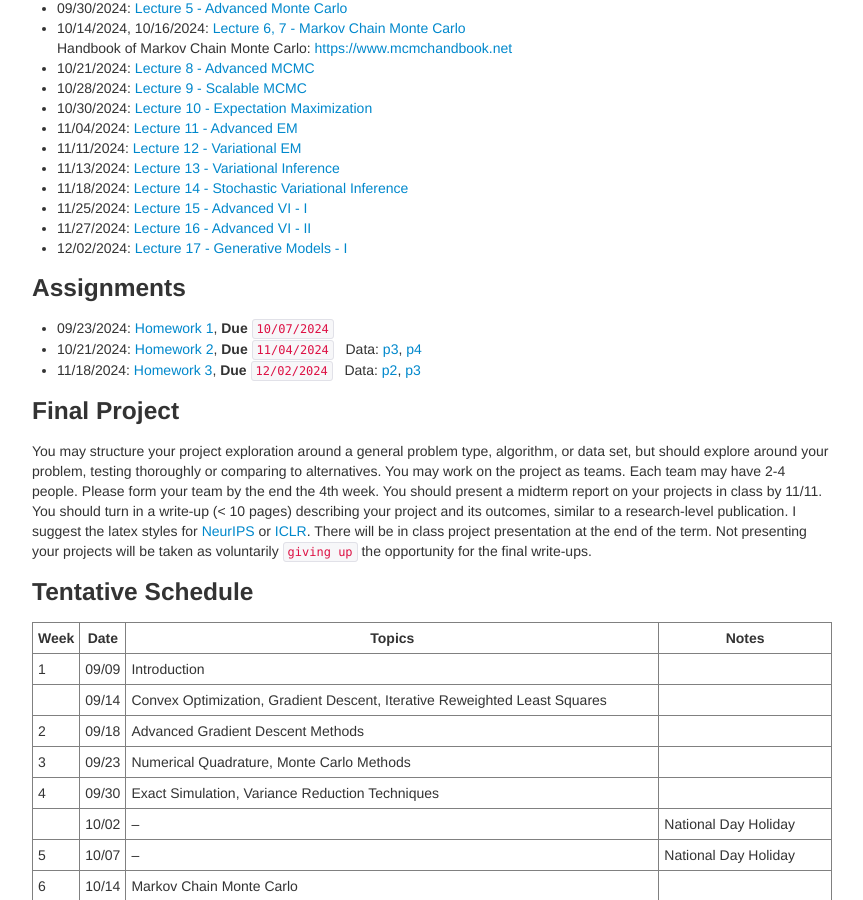
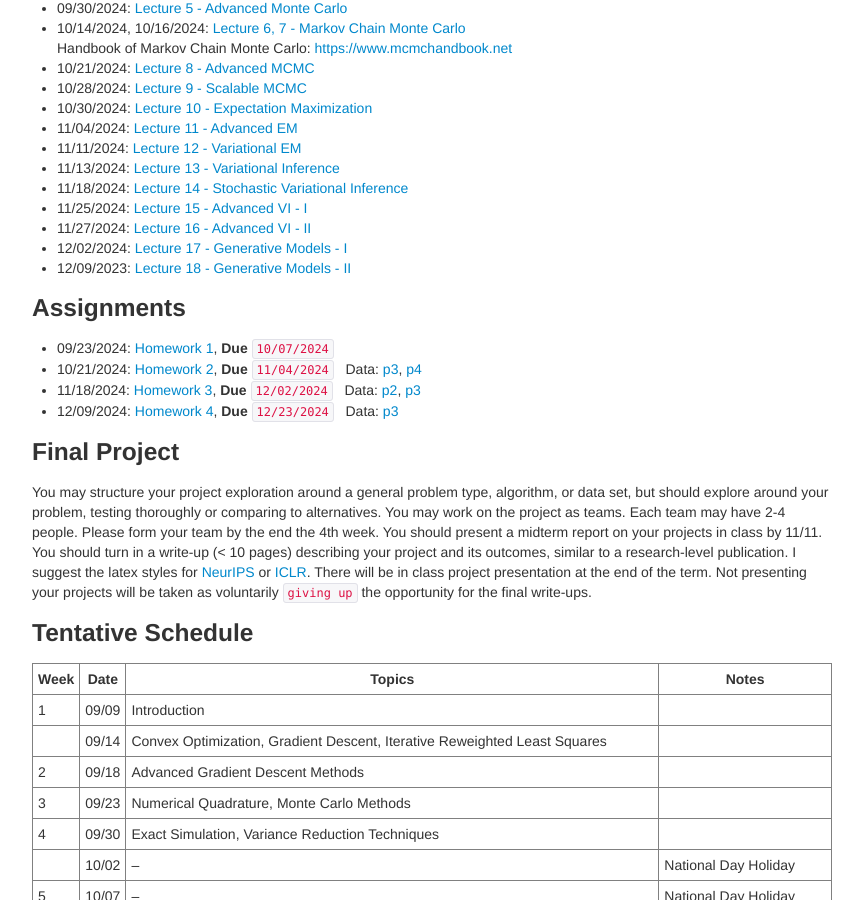
Before and after one commit to zcrabbit/zcrabbit.github.io, a Jekyll site: the page built from courses/smcm-f24.md, in a window 1280 px wide and 900 px high, scrolled down 1245 px. Shown: the whole window, without its empty margins (208-1071 px from the left). Built offline with Jekyll 4.4.1, drawn with Linux system fonts in a browser that asks for light colours.

Commit message:
lecture 18 and homework 4 out

```diff
--- a/courses/smcm-f24.md
+++ b/courses/smcm-f24.md
@@ -55,11 +55,13 @@ We will use python during the course. A good Python tutorial is available at <ht
 - 11/25/2024: [Lecture 15 - Advanced VI - I]({{sites.baseurl}}/static/slides/smcm_fall24/lec15.pdf)
 - 11/27/2024: [Lecture 16 - Advanced VI - II]({{sites.baseurl}}/static/slides/smcm_fall24/lec16.pdf)
 - 12/02/2024: [Lecture 17 - Generative Models - I]({{sites.baseurl}}/static/slides/smcm_fall24/lec17.pdf)
+- 12/09/2023: [Lecture 18 - Generative Models - II]({{sites.baseurl}}/static/slides/smcm_fall24/lec18.pdf)
 
 ### Assignments
 - 09/23/2024: [Homework 1]({{sites.baseurl}}/static/slides/smcm_fall24/hw01.pdf), **Due** `10/07/2024`
 - 10/21/2024: [Homework 2]({{sites.baseurl}}/static/slides/smcm_fall24/hw02.pdf), **Due** `11/04/2024` &nbsp; Data: [p3]({{sites.baseurl}}/static/datasets/probit_data.npy), [p4]({{sites.baseurl}}/static/datasets/mcs_hw2_p3_data.npy)
 - 11/18/2024: [Homework 3]({{sites.baseurl}}/static/slides/smcm_fall24/hw03.pdf), **Due** `12/02/2024` &nbsp; Data: [p2]({{sites.baseurl}}/static/datasets/absolute_gaussian_data.npy), [p3]({{sites.baseurl}}/static/datasets/btc_hw4_lda_data.p)
+- 12/09/2024: [Homework 4]({{sites.baseurl}}/static/slides/smcm_fall24/hw04.pdf), **Due** `12/23/2024` &nbsp; Data: [p3]({{sites.baseurl}}/static/datasets/banana_shape_data.npy)
 
 
 
```
Also changed, not shown: 4 other files.
